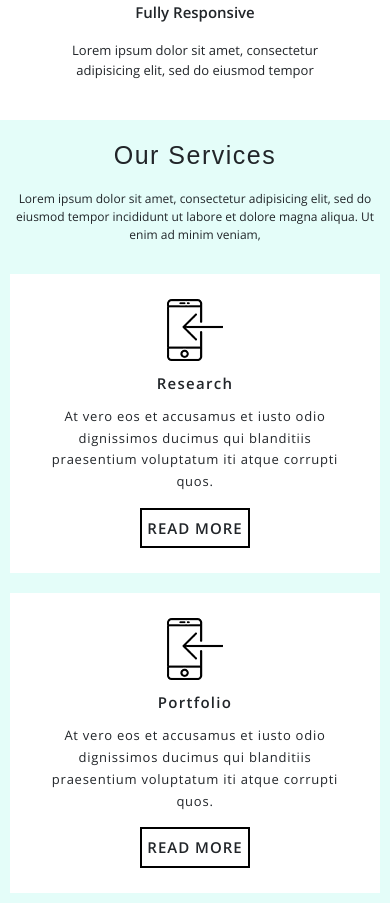
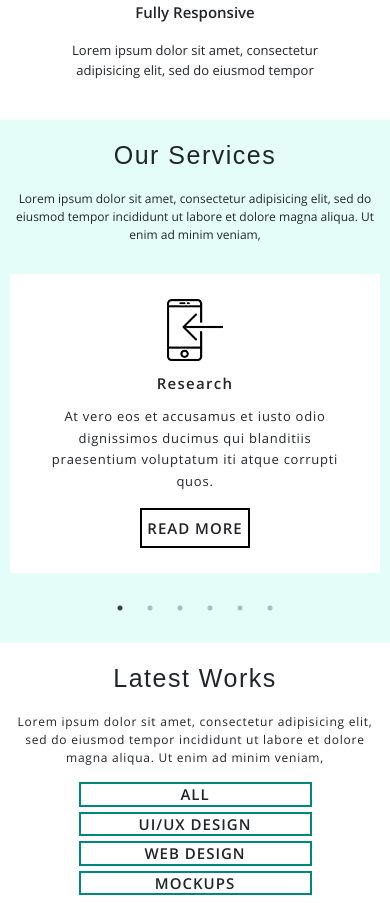
Before and after one commit to aleksandrlinnik1/web-development-project, a plain HTML site: page index.html in a window 390 px wide. Shown: the part 1458-2361 px from the top of the page. Drawn offline with Linux system fonts and the light colour scheme; a web font is replaced by a local one.

Commit message:
first commit

```diff
--- a/index.html
+++ b/index.html
@@ -21,7 +21,7 @@
                             <span ><i class="fa fa-bars" aria-hidden="true"></i></span>
                         </button>
                         <div class="collapse navbar-collapse" id="navbarSupportedContent">
-                            <ul class="navbar-nav ml-auto">
+                            <ul class="navbar-nav ml-auto #menu">
                                 <li class="nav-item">
                                     <a title="Home" class="nav-link" href="#home">Home</a>
                                 </li>
@@ -393,13 +393,13 @@
             </div>
             <form>
                 <div class="form-group col-6">
-                    <input type="name" name="name" class="form-control" id="name" placeholder="Your NAME">
+                    <input type="name" name="name1" class="form-control" id="name" placeholder="Your NAME">
                 </div>
                 <div class="form-group col-6">
                     <input type="email" name="email" class="form-control" id="email1" placeholder="Your Email">
                 </div>
                 <div class="form-group col-12">
-                    <textarea class="form-control" name="message" rows="8" placeholder="Write Massage" ></textarea>
+                    <textarea type="text" class="form-control" name="message" rows="8" placeholder="Write Massage" ></textarea>
                 </div>
                     <button type="submit" class="btn">SEND</button>
             </form>
--- a/js/main.js
+++ b/js/main.js
@@ -22,6 +22,17 @@ $('.team-wrapper').slick({
       }
     ]
   });
+
+
+  if (document.documentElement.clientWidth <= 576) {
+    $('.servicing-wrapper').slick({
+      infinite: true,
+      dots: true,
+      arrows : false,
+      slidesToShow: 1,
+      slidesToScroll: 1
+    });
+  }
 
   // search
   $(document).ready(function () {
--- a/scss/style.scss
+++ b/scss/style.scss
@@ -24,6 +24,9 @@
     src: local(Arial);
     src: url("../fonts/OpenSans.ttf") format("opentype");
 }
+html {
+    scroll-behavior: smooth;
+    }
 body {
     overflow-x: hidden;
     .container {
@@ -1273,6 +1276,7 @@ footer {
         padding: 20px 0;
         .container {
             .row {
+                display: block;
                 h2 {
                     font-size: 25px;
                 }
@@ -1283,6 +1287,13 @@ footer {
                 .servicing-wrapper {
                     .unit {
                         max-width: 100%;
+                    }
+                }
+                .servicing-wrapper {
+                    .unit {
+                        img {
+                            margin: 0 auto;
+                        }
                     }
                 }
             }
```
Also changed, not shown: css/style.css, 1 other file.
